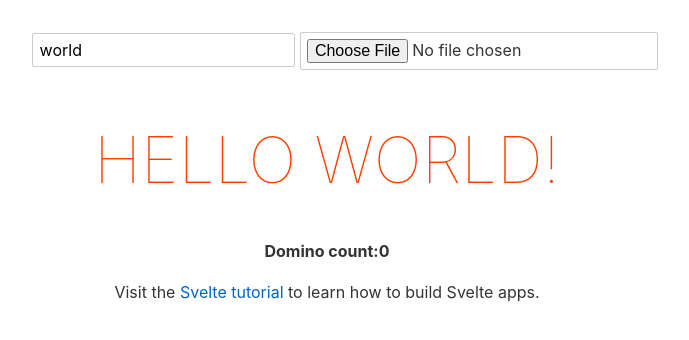
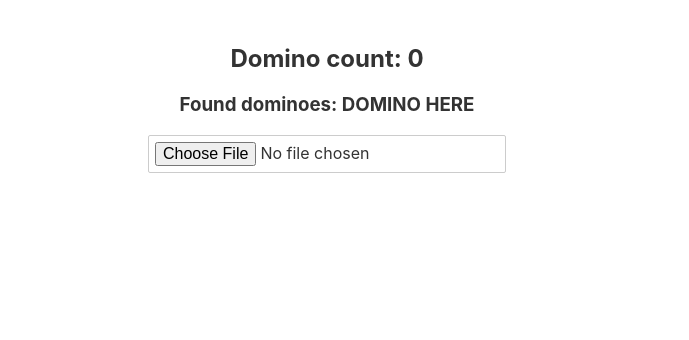
Before and after one commit to jeremyarde/domino-counter-frontend, a Svelte app: page / in a window 1280 px wide. Shown: the top 340 px of the page, without its empty margins (313-1002 px from the left). Built offline with nearby package versions, Linux system fonts and the light colour scheme.

Commit message:
Add circle drawing to start simple cropping of image before sending to rust

```diff
--- a/src/App.svelte
+++ b/src/App.svelte
@@ -1,13 +1,46 @@
 <script>
-  export let name;
-  export let greet;
   export let count_dominoes;
+
   let fileinput = null;
   let result = 0;
   let width;
   let height;
+  let found_domino_string = "DOMINO HERE";
+  let top_left;
+  let bottom_right;
+  let currentImage;
+  let canvas;
+  let edgePositions = [];
 
-  let canvas;
+  function handleMousemove(event) {
+    console.log(canvas.getBoundingClientRect());
+    let canvas_rectangle = canvas.getBoundingClientRect();
+
+    var context = canvas.getContext("2d");
+    context.clearRect(0,0, canvas.width, canvas.height);
+    canvas.width = currentImage.naturalWidth;
+    canvas.height = currentImage.naturalHeight;
+    context.drawImage(currentImage, 0, 0);
+
+    let x = event.clientX - canvas_rectangle.left;
+		let y = event.clientY - canvas_rectangle.top;
+    edgePositions.push({"x": x, "y":y});
+
+    if (edgePositions.length > 2) {
+      edgePositions.shift()
+    }
+
+    edgePositions.forEach(pos => {
+      console.log(pos.x);
+      console.log(pos.y);
+      context.fillStyle = "#000000";
+      context.beginPath();
+      context.arc(pos.x, pos.y, 20, 0, 2*Math.PI);
+      context.fill();
+    });
+
+    console.log(`${x}, ${y }`);
+	}
 
   const onFileSelected = (e) => {
     const ctx = canvas.getContext("2d");
@@ -16,10 +49,12 @@
     reader.onload = function (event) {
       var img = new Image();
       img.onload = function () {
+        currentImage = img;
         console.log(canvas);
         console.log(`${img.naturalHeight}, ${img.naturalWidth}`);
         canvas.width = img.naturalWidth;
         canvas.height = img.naturalHeight;
+
         ctx.drawImage(img, 0, 0);
         // img.style.display = "none";
 
@@ -27,72 +62,30 @@
         console.log("data:");
         console.log(myData.data);
 
-        result = count_dominoes(
-          myData.data,
-          img.naturalWidth,
-          img.naturalHeight
-        );
-        console.log("Results of count:");
-        console.log(result);
+        // send the image data to wasm for counting
+        // result = count_dominoes(
+        //   myData.data,
+        //   img.naturalWidth,
+        //   img.naturalHeight
+        // );
+        // console.log("Results of count:");
+        // console.log(result);
       };
       img.src = event.target.result;
     };
     reader.readAsDataURL(e.target.files[0]);
-
-    // let reader = new FileReader();
-    // console.log(image);
-
-    // reader.readAsDataURL(image);
-    // reader.onload = function (e) {
-    //   //Initiate the JavaScript Image object.
-    //   // ctx.drawImage(image, 0, 0);
-
-    //   const imageData = ctx.getImageData(0, 0, canvas.width, canvas.height);
-    //   console.log("imagedata:");
-    //   console.log(imageData);
-
-    //Set the Base64 string return from FileReader as source.
-    // image.src = e.target.result;
-
-    // //Validate the File Height and Width.
-    // image.onload = () => {
-    //   height = Number(image.naturalHeight);
-    //   width = Number(image.naturalWidth);
-    //   console.log(`[INNER] width: ${width}, height: ${height}`);
-    //   console.log(
-    //     `[INNER] type width: ${typeof width}, type height: ${typeof height}`
-    //   );
-    // };
   };
 
-  //   reader = new FileReader();
-  //   reader.readAsArrayBuffer(image);
-  //   reader.onload = (e) => {
-  //     console.log("Result:");
-  //     console.log(e.target.result);
-  //     fileinput = new Uint8Array(e.target.result);
-  //     console.log("File:");
-  //     console.log(fileinput);
-  //     // console.log(`${JSON.serialize(fileinput)}`);
-  //     console.log("File input changed");
-  //     console.log(`dimensions: ${width} x ${height}`);
-  //     result = count_dominoes(fileinput, width, height);
-  //     console.log(`result: ${result}`);
-  //   };
-  // };
 
-  // if (fileinput != null) {
-  //   console.log("File input changed");
-  //   result = count_dominoes(fileinput, width, height);
-  // }
-  // let other_result = count_dominoes("dominoes/IMG-20210324-WA0000.jpg");
-  // let other_result = count_dominoes(fileinput);
+
 </script>
 
 <main>
-  <canvas bind:this={canvas} width={32} height={32} />
-  <input bind:value={name} />
-
+  <div>
+    <h2>Domino count: {result}</h2>
+    <h3>Found dominoes: {found_domino_string}</h3>
+  </div>
+<div>
   <input
     type="file"
     accept="image/*"
@@ -100,15 +93,9 @@
     on:change={(e) => onFileSelected(e)}
     bind:this={fileinput}
   />
+</div>
+  <canvas bind:this={canvas} width={32} height={32} on:click={handleMousemove} />
 
-  <h1>Hello {name}!</h1>
-  <!-- <h3>This is something from rust: {greet(name)}!</h3> -->
-  <h4>Domino count:{result}</h4>
-
-  <p>
-    Visit the <a href="https://svelte.dev/tutorial">Svelte tutorial</a> to learn
-    how to build Svelte apps.
-  </p>
 </main>
 
 <style>
--- a/src/main.js
+++ b/src/main.js
@@ -1,18 +1,15 @@
-import App from './App.svelte';
-import wasm from '../../domino-counter/Cargo.toml';
+import App from "./App.svelte";
+import wasm from "../../domino-counter/Cargo.toml";
 
 const init = async () => {
-    const rust = await wasm();
+  const rust = await wasm();
 
-	const app = new App({
-		target: document.body,
-		props: {
-			name: 'world',
-			greet: rust.greet,
-			count_dominoes: rust.count_dominoes_from_base64
-
-		}
-	});
+  const app = new App({
+    target: document.body,
+    props: {
+      count_dominoes: rust.count_dominoes_from_base64,
+    },
+  });
 };
 
 // export default app;
```
